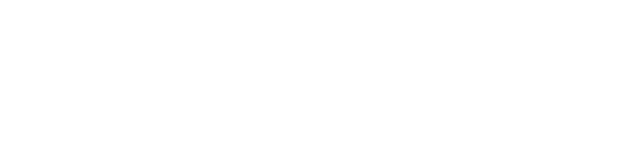
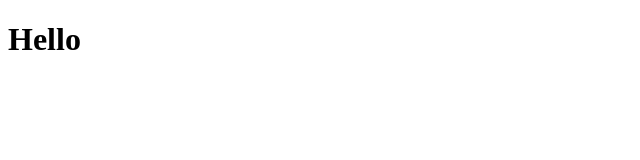
Before and after one commit to kioritanaka/kioritanaka.github.io, a plain HTML site: page index.html in a window 1280 px wide. Shown: the whole page, without its empty margins (0-640 px from the left). Drawn offline with Linux system fonts and the light colour scheme.

Commit message:
added body

```diff
--- a/index.html
+++ b/index.html
@@ -4,4 +4,7 @@
         <meta charset="utf-8">
         <title>My Website</title>
     </head>
+    <body>
+        <h1>Hello</h1>
+    </body>
 </html>
```
